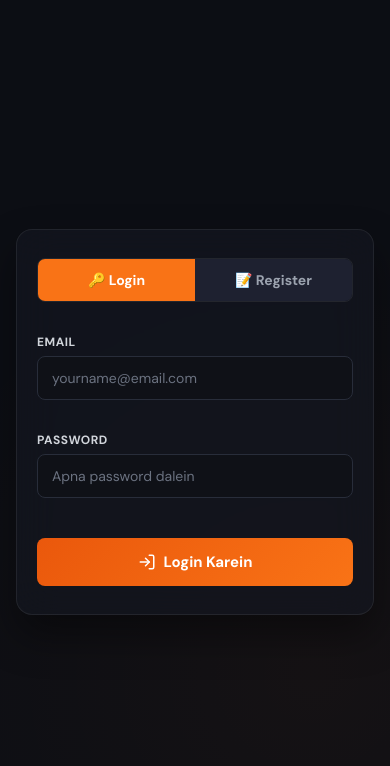
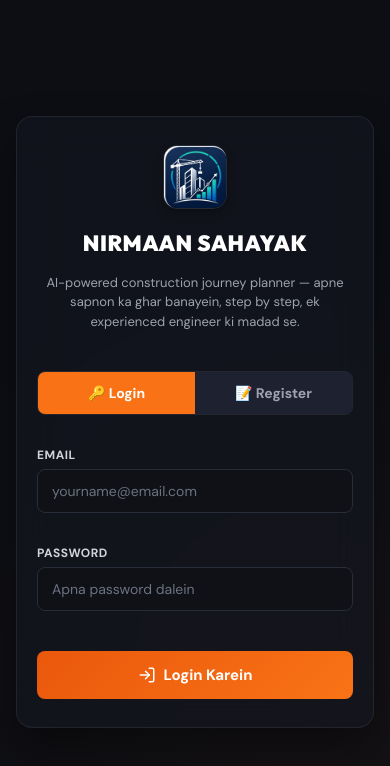
Before and after one commit to prakhar3004/Aiembeddedconstruction, a React (Vite) app: page / in a window 390 px wide. Shown: the top 766 px of the page. Built offline with nearby package versions, Linux system fonts and the light colour scheme.

Commit message:
Update AuthPage mobile header text color and add tagline description

```diff
--- a/src/components/AuthPage.jsx
+++ b/src/components/AuthPage.jsx
@@ -58,7 +58,7 @@ export default function AuthPage({ onLogin }) {
   return (
     <div className="auth-wrapper">
       {/* Left Brand Panel */}
-      <div className="auth-brand-panel" style={{ display: 'flex', flexDirection: 'column', alignItems: 'center', justifyContent: 'center' }}>
+      <div className="auth-brand-panel">
         <div className="brand-logo" style={{ display: 'flex', flexDirection: 'column', alignItems: 'center', gap: '16px', textAlign: 'center', marginBottom: '24px' }}>
           <img src="/app_icon.png" alt="Nirmaan Sahayak App Icon" style={{ width: '100px', height: '100px', borderRadius: '20px', border: '2px solid rgba(255,255,255,0.1)', boxShadow: '0 8px 16px rgba(0,0,0,0.2)' }} />
           <h1 style={{ fontSize: '26px', fontWeight: 900, textTransform: 'uppercase', letterSpacing: '0.5px', margin: 0 }}>Nirmaan Sahayak</h1>
@@ -89,6 +89,13 @@ export default function AuthPage({ onLogin }) {
       {/* Right Form Panel */}
       <div className="auth-form-panel">
         <div className="auth-form-container">
+          <div className="auth-mobile-logo">
+            <img src="/app_icon.png" alt="Nirmaan Sahayak App Icon" style={{ width: '64px', height: '64px', borderRadius: '14px', border: '1px solid rgba(255,255,255,0.1)', boxShadow: '0 4px 10px rgba(0,0,0,0.3)' }} />
+            <h2 style={{ fontSize: '22px', fontWeight: 900, textTransform: 'uppercase', letterSpacing: '0.5px', margin: '12px 0 0 0', color: '#ffffff' }}>Nirmaan Sahayak</h2>
+            <p style={{ fontSize: '13px', color: '#9ca3af', marginTop: '8px', lineHeight: 1.5, textAlign: 'center', marginBottom: '16px' }}>
+              AI-powered construction journey planner — apne sapnon ka ghar banayein, step by step, ek experienced engineer ki madad se.
+            </p>
+          </div>
           <div className="auth-tabs">
             <button
               className={`auth-tab ${mode === 'login' ? 'active' : ''}`}
```
